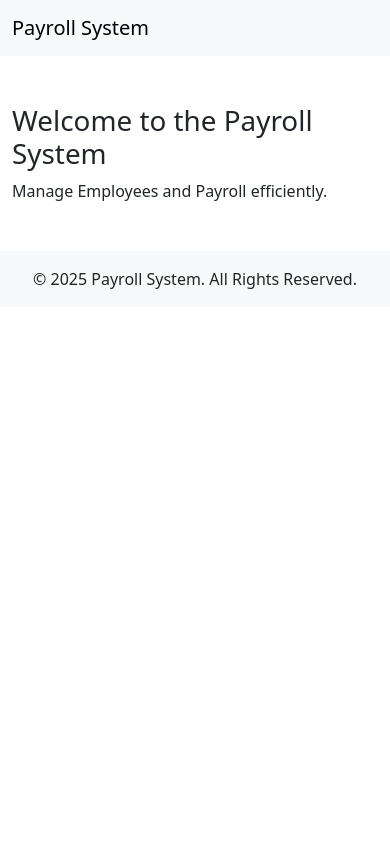
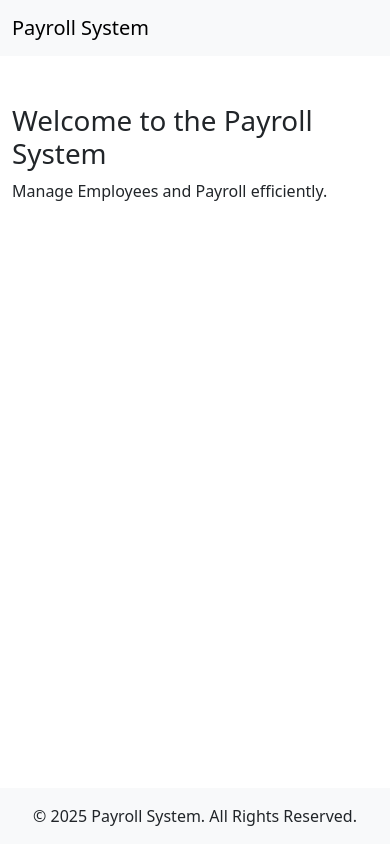
Before and after one commit to Melkzedk/payroll-system, a React (Create React App) app in the folder frontend/: page / in a window 390 px wide. Built offline with nearby package versions, Linux system fonts and the light colour scheme.

Commit message:
footer responsive

```diff
--- a/frontend/src/App.js
+++ b/frontend/src/App.js
@@ -9,13 +9,17 @@
 function App() {
   return (
     <Router>
+      <div className="d-flex flex-column min-vh-100">
         <Navbar />
+        <div className="flex-grow-1">
           <Routes>
             <Route path="/" element={<Home />} />
             <Route path="/add-employee" element={<AddEmployee />} />
             <Route path="/employee-list" element={<EmployeeList />} />
           </Routes>
+        </div>
         <Footer />
+      </div>
     </Router>
   );
 }
```
Lines whose indentation alone changed are shown as unchanged.
